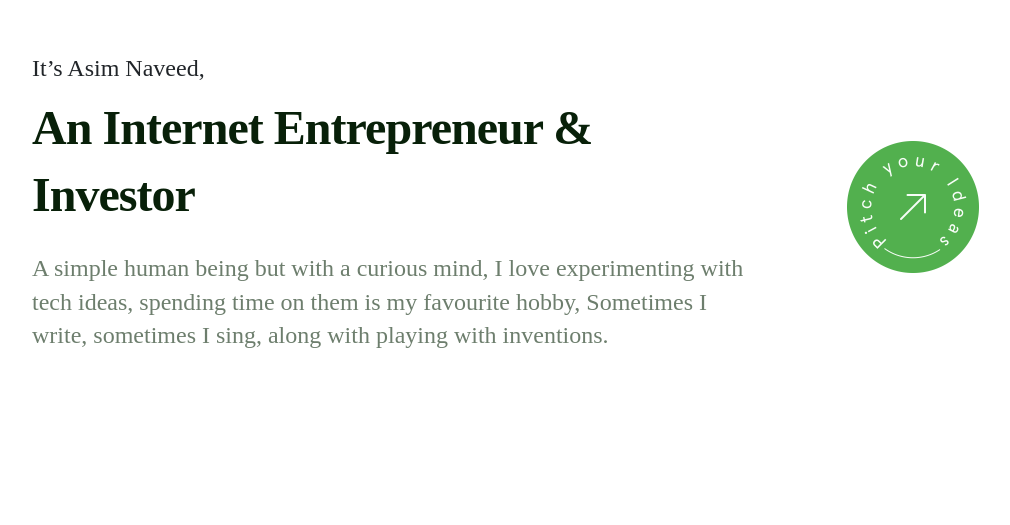
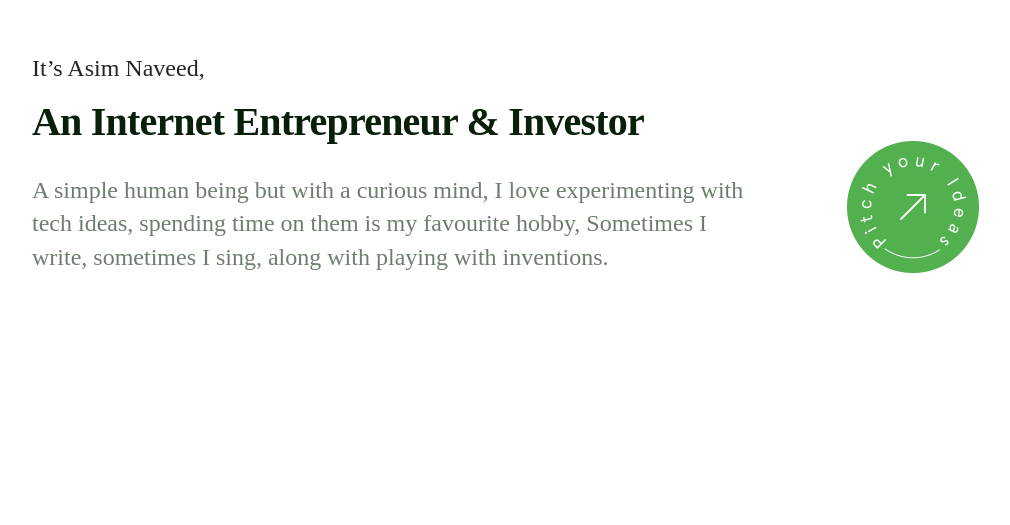
Before and after one commit to Mudassirrahman/landingpage, a Next.js app: page / in a window 1280 px wide. Shown: the part 275-800 px from the top of the page, without its empty margins (131-1141 px from the left). Built offline with nearby package versions, Linux system fonts and the light colour scheme.

Commit message:
media width set for hero heading1

```diff
--- a/styles/HeroSec.module.css
+++ b/styles/HeroSec.module.css
@@ -31,6 +31,11 @@
   color: #082009;
 }
 
+@media (max-width:1292px){
+.heading1{
+  font-size:40px ;
+}
+}
 .heroPera {
   /* width: 776px;
     height: 102px; */
```
